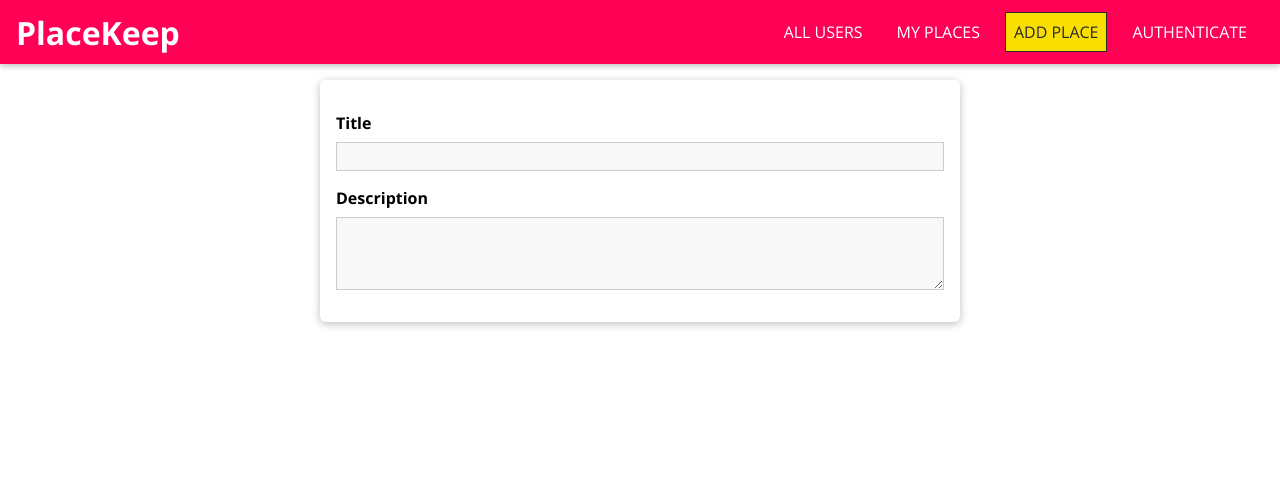
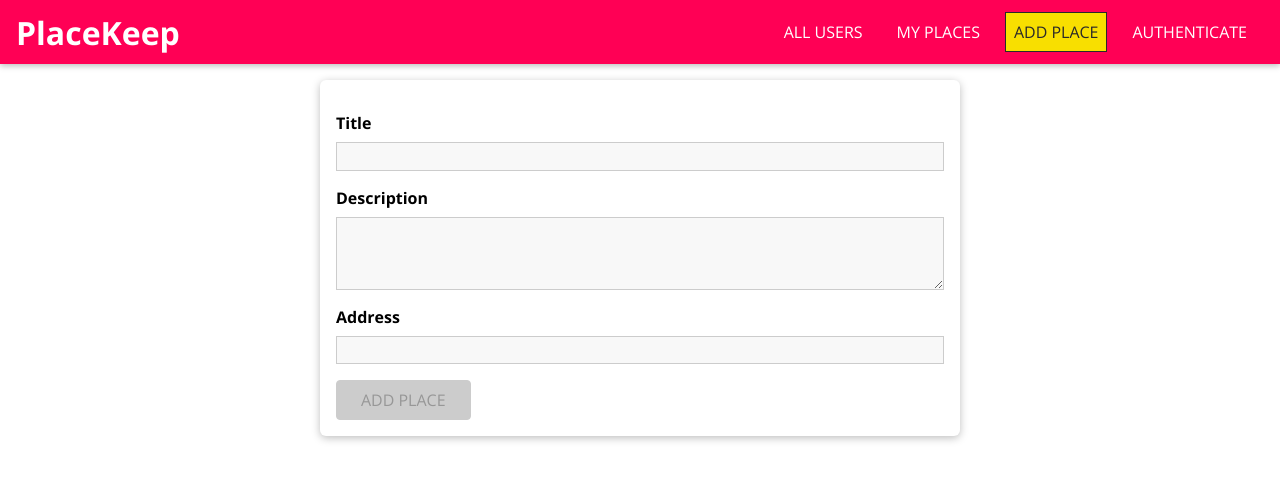
Before and after one commit to PiyushWadhawan/frontend, a React (Create React App) app: page /places/new in a window 1280 px wide. Shown: the top 480 px of the page. Built offline with nearby package versions, Linux system fonts and the light colour scheme.

Commit message:
added edit form

```diff
--- a/src/App.jsx
+++ b/src/App.jsx
@@ -4,6 +4,7 @@ import Users from './user/pages/Users';
 import NewPlace from './places/pages/NewPlace';
 import MainNavigation from './shared/components/Naavigation/MainNavigation';
 import UserPlaces from './places/pages/UserPlaces';
+import UpdatePlace from './places/pages/UpdatePlace';
 
 function App() {
   return (
@@ -14,6 +15,7 @@ function App() {
           <Route path='/' element={<Users/>}/>
           <Route path='/:userId/places' element={<UserPlaces/>}/>
           <Route path='/places/new' element={<NewPlace/>}/>
+          <Route path='/places/:placeId' element={<UpdatePlace/>}/>
           <Route path='*' element={<Users/>}/>
         </Routes>
       </main>
--- a/src/places/components/PlaceList.jsx
+++ b/src/places/components/PlaceList.jsx
@@ -2,6 +2,7 @@ import React from 'react'
 import "./PlaceList.css"
 import Card from '../../shared/components/UIElements/Card'
 import PlaceItem from './PlaceItem'
+import Button from '../../shared/components/FormElements/Button'
 
 const PlaceList = (props) => {
     if(props.items.length === 0) {
@@ -9,7 +10,7 @@ const PlaceList = (props) => {
             <div className="place-list center">
                 <Card>
                     <h2>No places found. Maybe create one?</h2>
-                    <button>Share Place</button>
+                    <Button to="/places/new">Share Place</Button>
                 </Card>
             </div>
         )
--- a/src/places/pages/NewPlace.jsx
+++ b/src/places/pages/NewPlace.jsx
@@ -1,34 +1,66 @@
-import React, { useCallback } from 'react'
-import './NewPlace.css'
+import React from 'react'
+import './PlaceForm.css'
 import Input from '../../shared/components/FormElements/Input'
 import { VALIDATOR_MINLENGTH, VALIDATOR_REQUIRE } from '../../shared/components/util/validators'
+import { useForm } from '../../shared/components/hooks/form-hook'
+import Button from '../../shared/components/FormElements/Button'
 
 const NewPlace = () => {
+  const [formState, inputHandler] = useForm(
+    {
+      title: {
+        value: '',
+        isValid: false
+      },
+      description: {
+        value: '',
+        isValid: false
+      },
+      address: {
+        value: '',
+        isValid: false
+      }
+    },
+    false
+  );
 
-  const titleInputHandler = useCallback((id, value, isValid) => {}, [])    // useCallback used so that titlInputHandler doesn't cause an infinite rendering due to useEffect in Input.jsx
-
-  const descriptionInputHandler = useCallback((id, value, isValid) => {}, [])    // useCallback used so that descriptionInputHandler doesn't cause an infinite rendering due to useEffect in Input.jsx
+  const placeSubmitHandler = event => {
+    event.preventDefault();
+    console.log(formState.inputs); // send this to the backend!
+  };
 
   return (
-    <form className="place-form">
+    <form className="place-form" onSubmit={placeSubmitHandler}>
       <Input
         id="title"
         element="input"
         type="text"
         label="Title"
         validators={[VALIDATOR_REQUIRE()]}
-        errorText="Please enter a valid title"
-        onInput={titleInputHandler}/>
-
-<Input
+        errorText="Please enter a valid title."
+        onInput={inputHandler}
+      />
+      <Input
         id="description"
         element="textarea"
         label="Description"
         validators={[VALIDATOR_MINLENGTH(5)]}
-        errorText="Minimum 5 words required"
-        onInput={descriptionInputHandler}/>
+        errorText="Please enter a valid description (at least 5 characters)."
+        onInput={inputHandler}
+      />
+      <Input
+        id="address"
+        element="input"
+        label="Address"
+        validators={[VALIDATOR_REQUIRE()]}
+        errorText="Please enter a valid address."
+        onInput={inputHandler}
+      />
+      <Button type="submit" disabled={!formState.isValid}>
+        ADD PLACE
+      </Button>
     </form>
-  )
-}
+  );
+};
 
-export default NewPlace
+export default NewPlace;
--- /dev/null
+++ b/src/places/pages/UpdatePlace.jsx
@@ -0,0 +1,129 @@
+import React, { useEffect, useState } from 'react'
+import { useParams } from 'react-router-dom'
+import Input from '../../shared/components/FormElements/Input';
+import { VALIDATOR_MINLENGTH, VALIDATOR_REQUIRE } from '../../shared/components/util/validators';
+import Button from '../../shared/components/FormElements/Button';
+import { useForm } from '../../shared/components/hooks/form-hook';
+import './PlaceForm.css'
+import Card from '../../shared/components/UIElements/Card';
+
+const DUMMY_PLACES = [
+    {
+        id: 'p1',
+        title: "Niagara Falls",
+        description: "Famous, towering waterfalls at the boundary of Canada & the United States, with tours & boat rides.",
+        imageUrl: "https://media.cntraveler.com/photos/5b311699fe04d40b64b22c9e/16:9/w_2560,c_limit/Niagara-Falls_GettyImages-959566100.jpg",
+        address: "Niagara Falls, NY 14303, United States",
+        location: {
+            lat: 43.0828162,
+            lng: -79.0741629
+        },
+        creator: 'u1'
+    },
+    {
+        id: 'p2',
+        title: "The Algarve",
+        description: "Famous for its cliff-backed beaches, mouthwatering seafood and picturesque villages.",
+        imageUrl: "https://www.pandotrip.com/wp-content/uploads/2014/05/Caves-in-Algarve-980x551.jpg",
+        address: "Farp District, Portugal, Europe",
+        location: {
+            lat: 37.2454205,
+            lng: -8.1952103
+        },
+        creator: 'u2'
+    },
+]
+
+const UpdatePlace = () => {
+    const [isLoading, setIsLoading] = useState(true);
+    const placeId = useParams().placeId;
+
+    const [formState, inputHandler, setFormData] = useForm(
+      {
+        title: {
+          value: '',
+          isValid: false
+        },
+        description: {
+          value: '',
+          isValid: false
+        }
+      },
+      false
+    );
+
+    const identifiedPlace = DUMMY_PLACES.find(p => p.id === placeId);
+
+    useEffect(() => {
+      if (identifiedPlace) {
+        setFormData(
+          {
+            title: {
+              value: identifiedPlace.title,
+              isValid: true
+            },
+            description: {
+              value: identifiedPlace.description,
+              isValid: true
+            }
+          },
+          true
+        );
+      }
+      setIsLoading(false);
+    }, [setFormData, identifiedPlace]);
+
+    const placeUpdateSubmitHandler = event => {
+      event.preventDefault();
+      console.log(formState.inputs);
+    };
+
+    if (!identifiedPlace) {
+      return (
+        <div className="center">
+          <Card>
+            <h2>Could not find place!</h2>
+          </Card>
+        </div>
+      );
+    }
+
+    if (isLoading) {
+      return (
+        <div className="center">
+          <h2>Loading...</h2>
+        </div>
+      );
+    }
+
+    return (
+      <form className="place-form" onSubmit={placeUpdateSubmitHandler}>
+        <Input
+          id="title"
+          element="input"
+          type="text"
+          label="Title"
+          validators={[VALIDATOR_REQUIRE()]}
+          errorText="Please enter a valid title."
+          onInput={inputHandler}
+          initialValue={formState.inputs.title.value}
+          initialValid={formState.inputs.title.isValid}
+        />
+        <Input
+          id="description"
+          element="textarea"
+          label="Description"
+          validators={[VALIDATOR_MINLENGTH(5)]}
+          errorText="Please enter a valid description (min. 5 characters)."
+          onInput={inputHandler}
+          initialValue={formState.inputs.description.value}
+          initialValid={formState.inputs.description.isValid}
+        />
+        <Button type="submit" disabled={!formState.isValid}>
+          UPDATE PLACE
+        </Button>
+      </form>
+    );
+  };
+
+  export default UpdatePlace;
--- a/src/shared/components/FormElements/Input.jsx
+++ b/src/shared/components/FormElements/Input.jsx
@@ -23,9 +23,9 @@ const inputReducer = (state, action) => {
 const Input = (props) => {
 
     const [inputState, dispatch] = useReducer(inputReducer, {
-        value: '',
+        value: props.initialValue || '',
         isTouched: false,
-        isValid: false
+        isValid: props.initialValid || false
     });
 
     const { id, onInput } = props;
--- /dev/null
+++ b/src/shared/components/hooks/form-hook.jsx
@@ -0,0 +1,56 @@
+import { useCallback, useReducer } from 'react';
+
+const formReducer = (state, action) => {
+  switch (action.type) {
+    case 'INPUT_CHANGE':
+      let formIsValid = true;
+      for (const inputId in state.inputs) {
+        if (inputId === action.inputId) {
+          formIsValid = formIsValid && action.isValid;
+        } else {
+          formIsValid = formIsValid && state.inputs[inputId].isValid;
+        }
+      }
+      return {
+        ...state,
+        inputs: {
+          ...state.inputs,
+          [action.inputId]: { value: action.value, isValid: action.isValid }
+        },
+        isValid: formIsValid
+      };
+    case 'SET_DATA':
+      return {
+        inputs: action.inputs,
+        isValid: action.formIsValid
+      };
+    default:
+      return state;
+  }
+};
+
+export const useForm = (initialInputs, initialFormValidity) => {
+  const [formState, dispatch] = useReducer(formReducer, {
+    inputs: initialInputs,
+    isValid: initialFormValidity
+  });
+
+  const inputHandler = useCallback((id, value, isValid) => {
+    dispatch({
+      type: 'INPUT_CHANGE',
+      value: value,
+      isValid: isValid,
+      inputId: id
+    });
+  }, []);
+
+  const setFormData = useCallback((inputData, formValidity) => {
+    dispatch({
+      type: 'SET_DATA',
+      inputs: inputData,
+      formIsValid: formValidity
+    });
+  }, []);
+
+  return [formState, inputHandler, setFormData];
+};
```
Also changed, not shown: src/places/pages/PlaceForm.css (renamed from src/places/pages/NewPlace.css).
